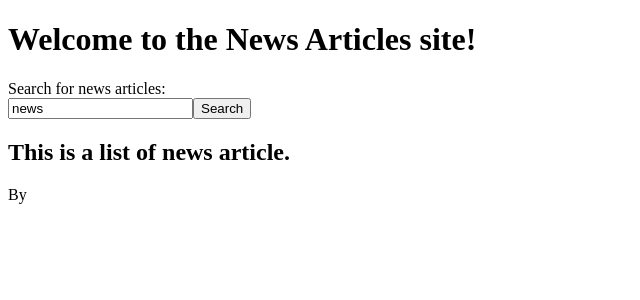
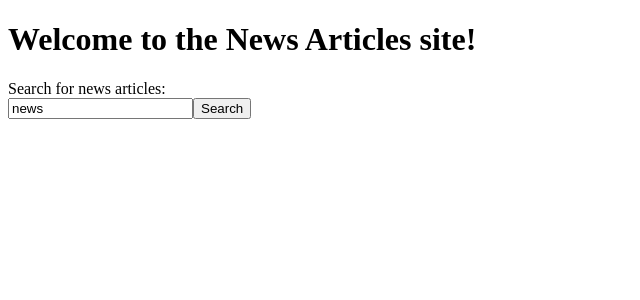
Before and after one commit to franco-ortega/lab-react-ct02-news-search, a React app: page / in a window 1280 px wide. Shown: the top 300 px of the page, without its empty margins (0-640 px from the left). Built offline with nearby package versions, Linux system fonts and the light colour scheme.

Commit message:
display data

```diff
--- a/package.json
+++ b/package.json
@@ -15,7 +15,7 @@
   "scripts": {
     "test": "jest --verbose",
     "test:watch": "npm run test -- --watch",
-    "start": "webpack serve --hot --mode development --devtool eval-source-map --open",
+    "start": "webpack serve --hot --mode development --devtool eval-source-map",
     "build": "webpack --devtool source-map"
   },
   "keywords": [],
--- a/src/components/app/App.jsx
+++ b/src/components/app/App.jsx
@@ -1,15 +1,21 @@
-import React from 'react';
+import React, { Component } from 'react';
 import NewsArticleList from '../news/newsArticleList';
 import NewsSearch from '../news/newsSearch';
 
-export default function App() {
+export default class App extends Component {
+  state = {
+    newsArticles: []
+  };
+
+  render() {
     return (
       <>
         <h1>
         Welcome to the News Articles site!
         </h1>
         <NewsSearch />
-      <NewsArticleList />
+        <NewsArticleList newsArticles={this.state.newsArticles}/>
       </>
     );
   }
+}
--- a/src/components/news/NewsArticle.jsx
+++ b/src/components/news/NewsArticle.jsx
@@ -4,26 +4,16 @@ import PropTypes from 'prop-types';
 const NewsArticle = ({ author, title, description }) => (
   <>
     <h3>{title}</h3>
-    <p>By {author}</p>
+    <p>by {author}</p>
     <p>{description}</p>
   </>
 
 );
 
 NewsArticle.propTypes = {
-  author: PropTypes.string.isRequired,
   title: PropTypes.string.isRequired,
+  author: PropTypes.string,
   description: PropTypes.string.isRequired
 };
 
 export default NewsArticle;
-
-// export default class NewsArticle extends Component {
-//   render() {
-//     return (
-//       <>
-//         This is a news article.
-//       </>
-//     );
-//   }
-// }
--- a/src/components/news/NewsArticleList.jsx
+++ b/src/components/news/NewsArticleList.jsx
@@ -1,15 +1,27 @@
-import React, { Component } from 'react';
+import React from 'react';
+import PropTypes from 'prop-types';
 import NewsArticle from './NewsArticle';
 
-export default class NewsArticleList extends Component {
-  render() {
-    return (
-      <>
-        <h2>
-            This is a list of news article.
-        </h2>
-        <NewsArticle />
-      </>
-    );
-  }
-}
+const NewsArticleList = ({ newsArticles }) => {
+  const articleElements = newsArticles.map(newsArticle => (
+    <li key={newsArticle.title + Date.now()}>
+      <NewsArticle {...newsArticle}/>
+    </li>
+  ));
+
+  return (
+    <ul>
+      {articleElements}
+    </ul>
+  );
+};
+
+NewsArticleList.propTypes = {
+  newsArticles: PropTypes.arrayOf(PropTypes.shape({
+    title: PropTypes.string.isRequired,
+    author: PropTypes.string,
+    description: PropTypes.string
+  })).isRequired
+};
+
+export default NewsArticleList;
--- a/src/components/news/NewsSearch.jsx
+++ b/src/components/news/NewsSearch.jsx
@@ -1,10 +1,12 @@
 import React, { Component } from 'react';
 import { getNewsArticles } from '../../services/newsApi';
+import NewsArticleList from './newsArticleList';
 
 export default class NewsSearch extends Component {
   state = {
     searchTerm: 'news',
-    newsArticles: []
+    newsArticles: [],
+    loading: false
   }
 
   handleChange = ({ target }) => {
@@ -14,11 +16,15 @@ export default class NewsSearch extends Component {
   handleSearchTermSubmit = (event) => {
     event.preventDefault();
     const { searchTerm } = this.state;
+
+    this.setState({ loading: true });
+
     getNewsArticles(searchTerm)
-      .then(newsArticles => this.setState({ newsArticles }));
+      .then(newsArticles => this.setState({ newsArticles, loading: false }));
   }
 
   render() {
+    console.log(this.state.newsArticles);
     return (
       <>
         Search for news articles:
@@ -30,6 +36,7 @@ export default class NewsSearch extends Component {
             value={this.state.searchTerm} />
           <button>Search</button>
         </form>
+        <NewsArticleList newsArticles={this.state.newsArticles}/>
       </>
     );
   }
```
Lines whose indentation alone changed are shown as unchanged.
